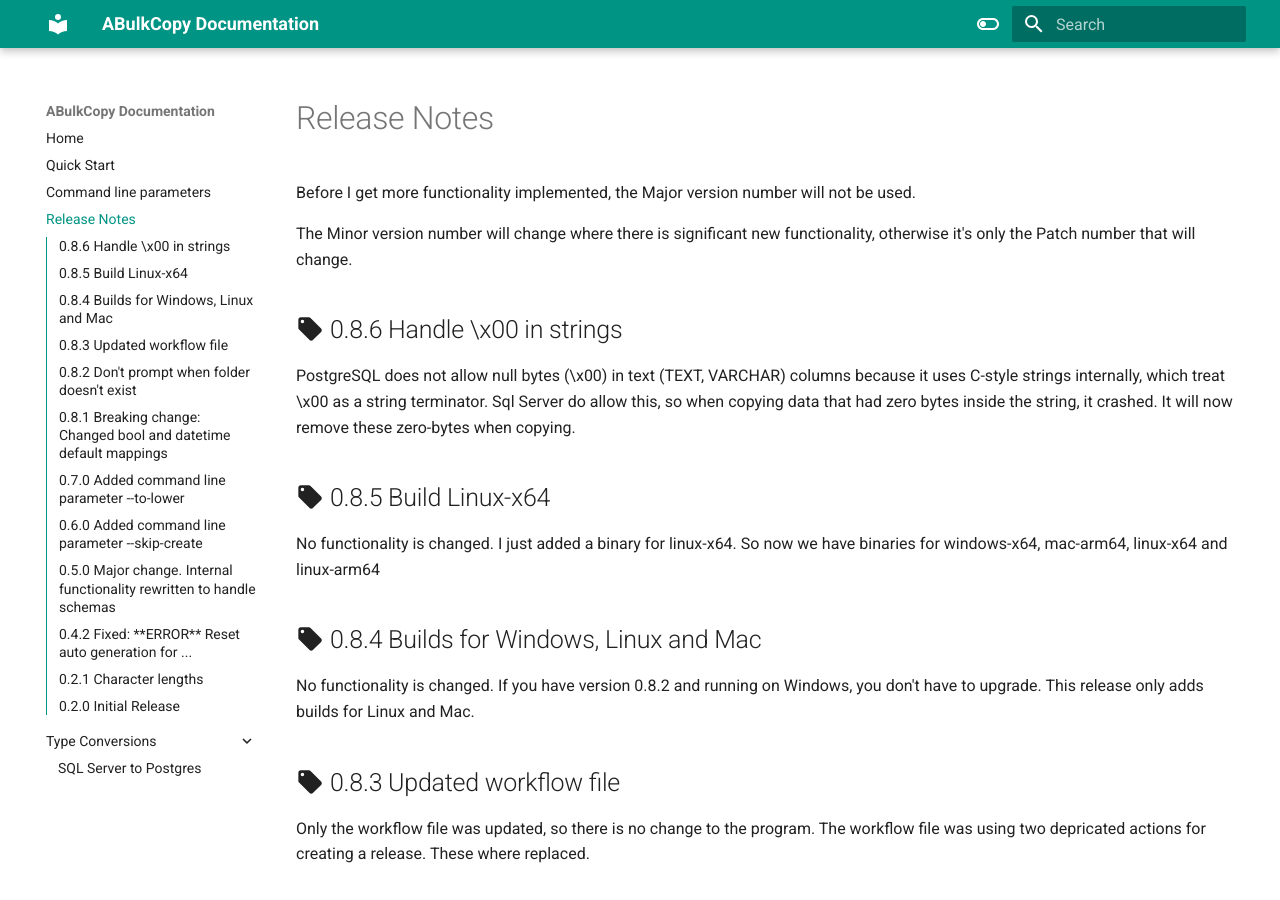
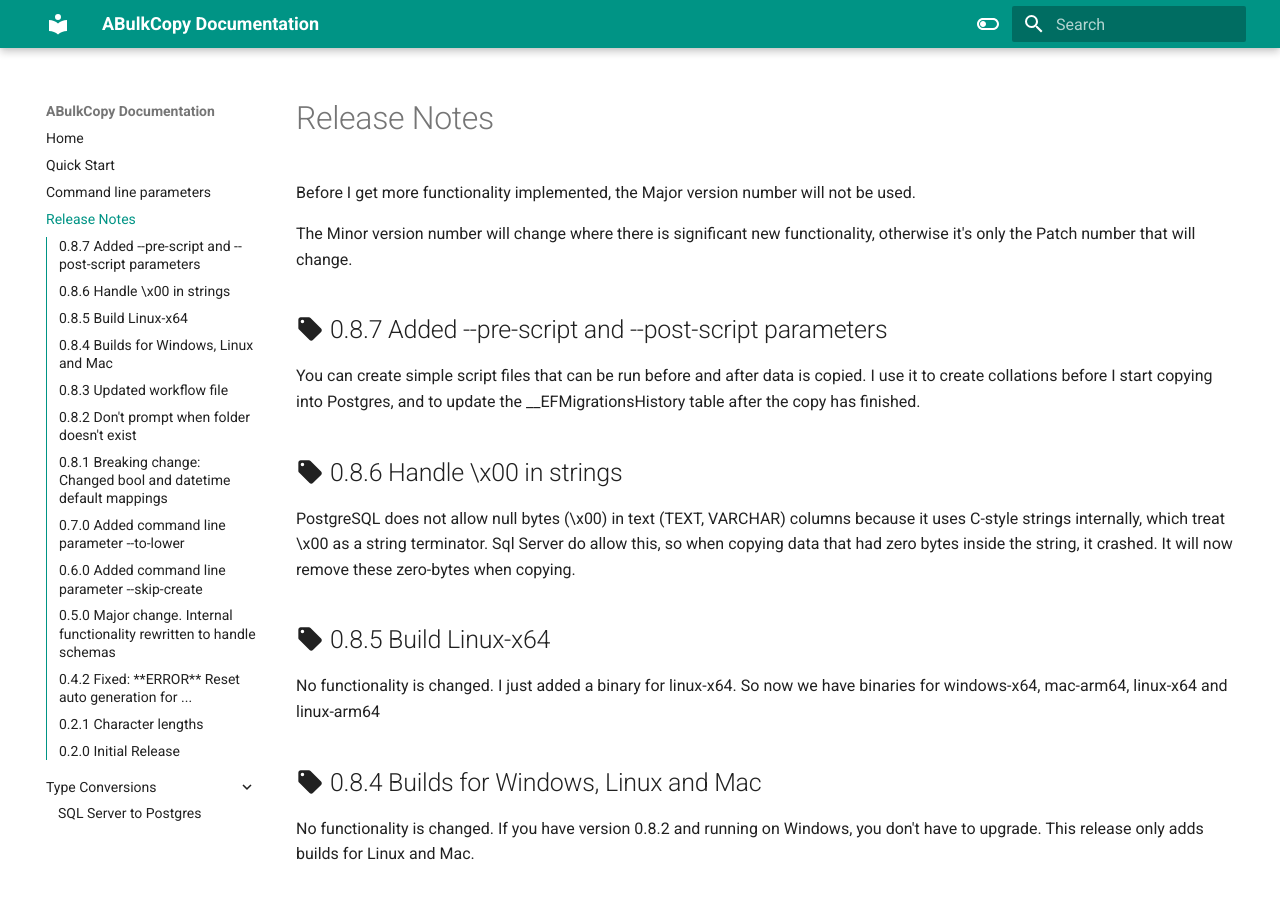
Before and after one commit to ArveH/ABulkCopy.Docs, an MkDocs documentation site: the page built from docs/release_notes.md, in a window 1280 px wide and 900 px high. Built offline with MkDocs 1.6.1 and Material for MkDocs 9.7.7, drawn with Linux system fonts in a browser that asks for light colours.

Commit message:
Release 0.8.7: Added script parameters

```diff
--- a/docs/release_notes.md
+++ b/docs/release_notes.md
@@ -3,6 +3,10 @@
 Before I get more functionality implemented, the Major version number will not be used.
 
 The Minor version number will change where there is significant new functionality, otherwise it's only the Patch number that will change.
+
+## :material-tag: 0.8.7 Added --pre-script and --post-script parameters
+
+You can create simple script files that can be run before and after data is copied. I use it to create collations before I start copying into Postgres, and to update the __EFMigrationsHistory table after the copy has finished.
 
 ## :material-tag: 0.8.6 Handle \x00 in strings
 
```
